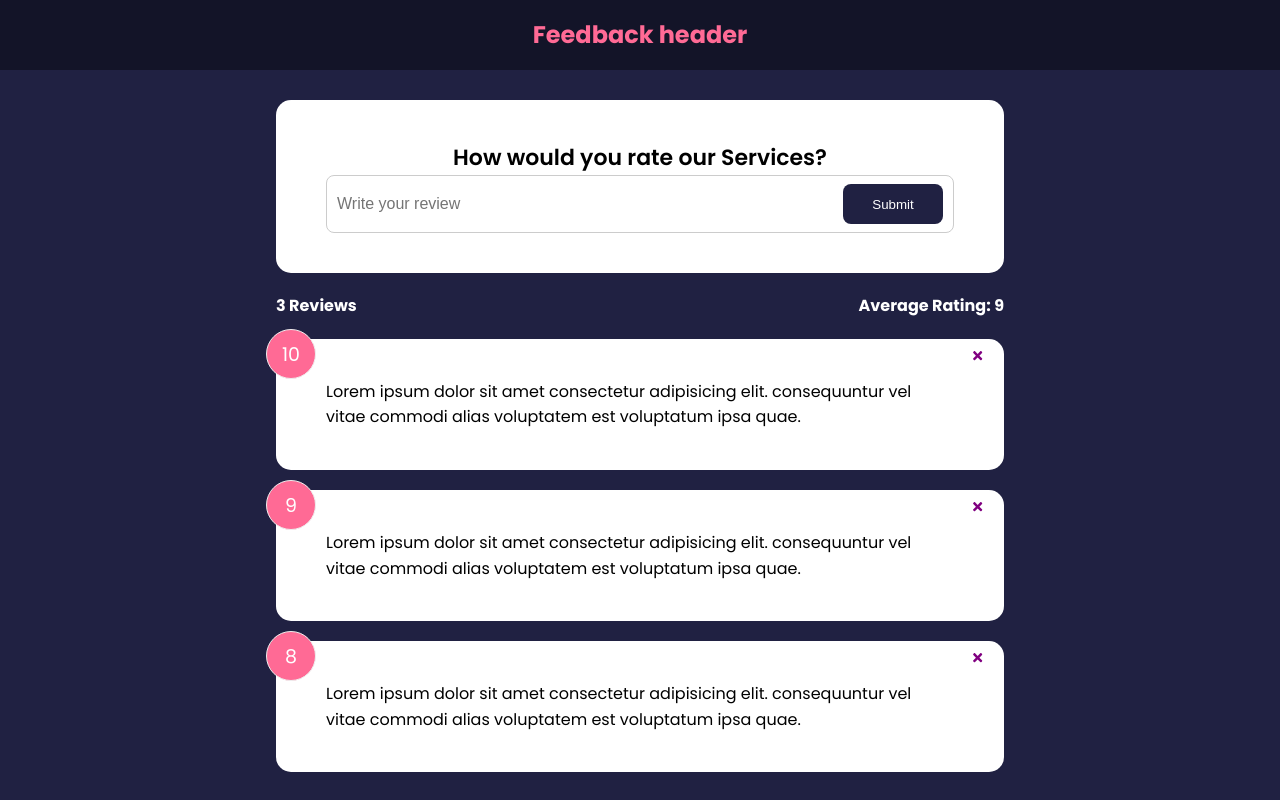
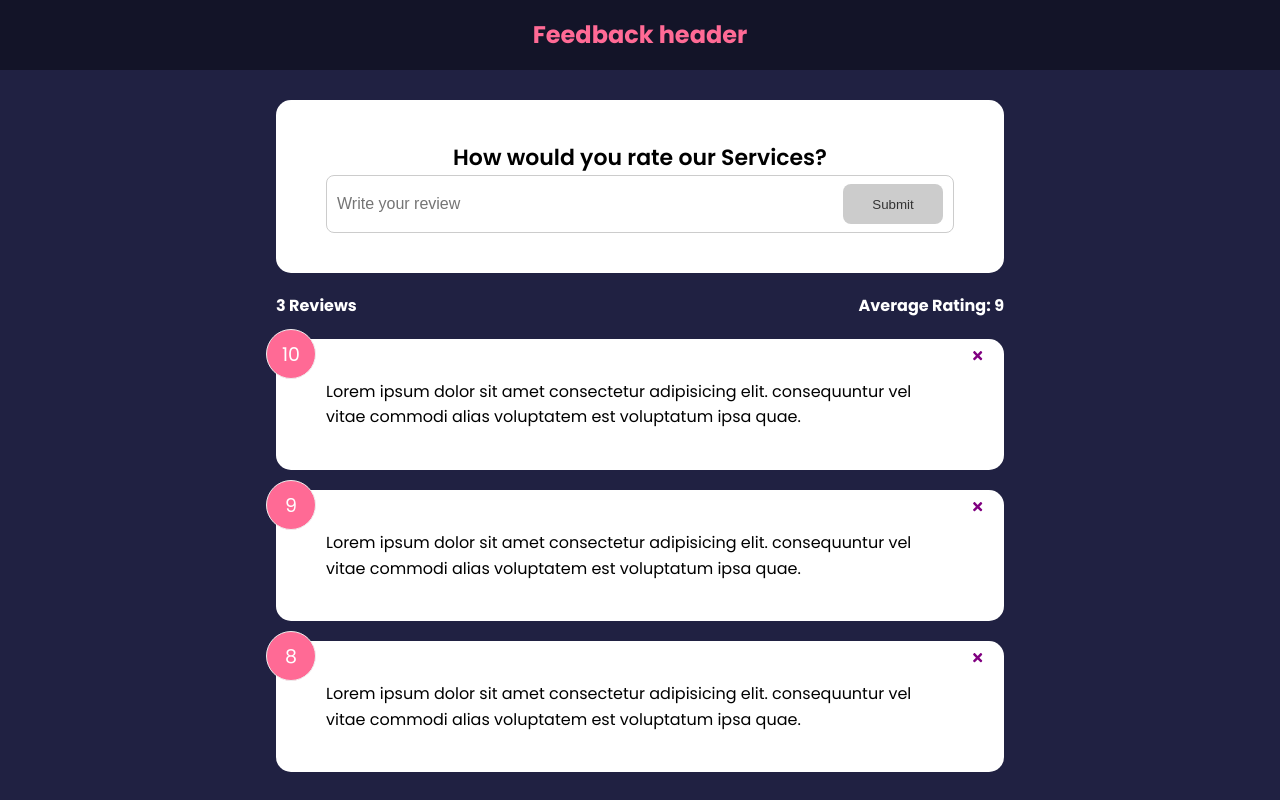
Before and after one commit to ShujaShah/feedback-app, a React (Create React App) app: page / in a window 1280 px wide. Built offline with nearby package versions, Linux system fonts and the light colour scheme.

Commit message:
added the validation to the form

```diff
--- a/src/components/FeedbackForm.jsx
+++ b/src/components/FeedbackForm.jsx
@@ -5,8 +5,22 @@ import Button from "./shared/Button";
 
 function FeedbackForm() {
   const [text, setText] = useState("");
+  const [btnDisabled, setBtnDisabled] = useState(true);
+  const [message, setMessage] = useState("");
 
   const handleTextChange = (e) => {
+    if (text === "") {
+      //condition to check if there is no text inputted, set the button to disabled
+      setBtnDisabled(true);
+      setMessage(null);
+    } else if (text !== "" && text.trim().length <= 10) {
+      setMessage("Text Must be atleast 10 Characters");
+       setBtnDisabled(true);
+    } else {
+      setMessage(null);
+       setBtnDisabled(false);
+    }
+
     setText(e.target.value);
   };
   return (
@@ -16,8 +30,11 @@ function FeedbackForm() {
 
         <div className="input-group">
           <input onChange={handleTextChange} type="text" placeholder="Write your review" value={text}></input>
-          <Button type="submit">Submit</Button>
+          <Button type="submit" isDisabled={btnDisabled}>
+            Submit
+          </Button>
         </div>
+        {message && <div className="message">{message}</div>}
       </form>
     </Card>
   );
```
